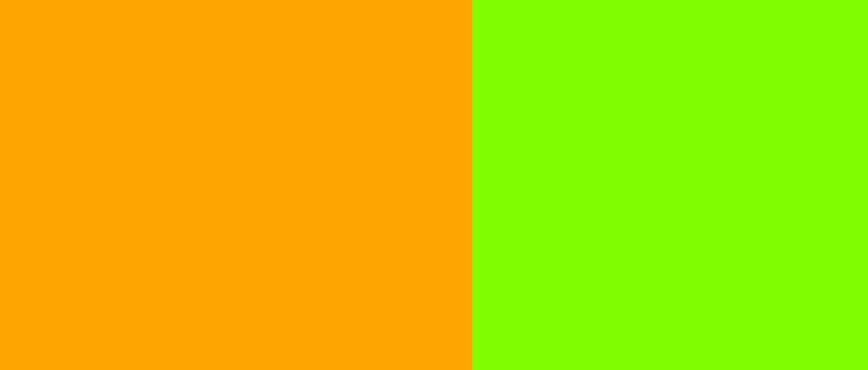
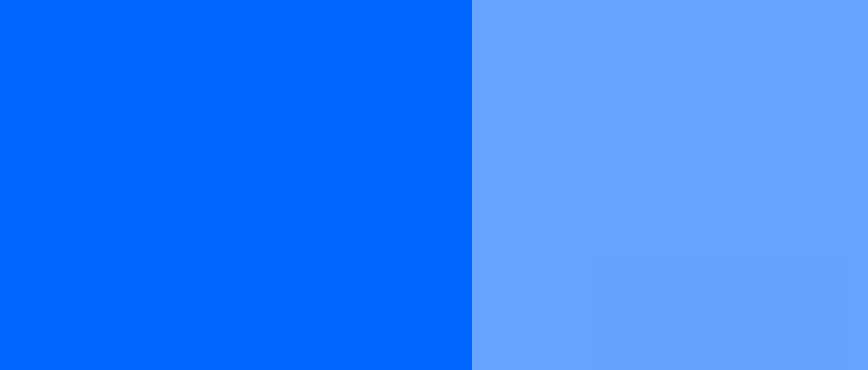
Before and after one commit to MohammadNourizadeh/chronometer, a website: page index.html in a window 1280 px wide. Shown: the top 370 px of the page, without its empty margins (168-1036 px from the left). Drawn offline with Linux system fonts and the light colour scheme.

Commit message:
chronometer page created

```diff
--- a/assets/js/chronometer.js
+++ b/assets/js/chronometer.js
@@ -0,0 +1,23 @@
+const choronometerPage = document.getElementById('chronometer-col');
+const clockPage = document.getElementById('clock-col');
+const king = document.getElementById('king');
+
+choronometerPage.addEventListener('click', () => {
+    king.innerHTML = '';
+
+    const second = '00';
+    const minutes = '00';
+    const hour = '00';
+
+    const chronometer = document.createElement('div');
+    chronometer.classList.add('container', 'vh-100', 'vw-100', 'd-flex', 'justify-content-center', 'align-items-center');
+
+    chronometer.innerHTML = `
+    <div class="row flex-column justify-content-center align-items-center">
+        <div class="col h2 p-5 text-center d-flex"><p class = "mx-5">${hour}</p> : <p class = "mx-5">${minutes}</p> : <p class = "mx-5">${second}</p></div>
+        <div class="col d-flex justify-content-center h2"><button class="btn btn-success px-5">start</button></div>
+    </div>
+    `;
+
+    king.appendChild(chronometer);
+})
--- a/assets/scss/chronometer.scss
+++ b/assets/scss/chronometer.scss
@@ -1,25 +1,28 @@
-*{
+* {
     padding: 0px;
     margin: 0px;
     box-sizing: border-box;
     text-transform: capitalize;
-    font-family: Georgia, 'Times New Roman', Times, serif;
+    font-family: 'Franklin Gothic Medium', sans-serif;
 }
 
-.king{
+.king {
 
-    .my-row{
+    .my-row {
 
-        .chronometer{
-            background-color: orange;
+        div {
+            background-color: rgb(0, 102, 255);
+            opacity: .6;
             font-size: 2rem;
-            text-shadow: 2px 2px 5px black;
-        }
+            color: black;
+            transition: font-size .3s ease-in-out;
 
-        .clock{
-            background-color: chartreuse;
-            font-size: 2rem;
-            text-shadow: 2px 2px 5px black;
+            &:hover{
+                opacity: 1;
+                cursor: pointer;
+                font-size: 2.6rem;
+                transition: font-size .3s ease-in-out;
+            }
         }
     }
 }
--- a/index.html
+++ b/index.html
@@ -12,10 +12,10 @@
     <title>chronometer</title>
 </head>
 <body>
-    <div class="container-fluid king">
+    <div class="container-fluid king" id="king">
         <div class="row my-row">
-            <div class="col chronometer vh-100 d-flex justify-content-center align-items-center">chronometer</div>
-            <div class="col clock vh-100 d-flex justify-content-center align-items-center">clock</div>
+            <div class="col chronometer vh-100 d-flex justify-content-center align-items-center" id="chronometer-col">chronometer</div>
+            <div class="col clock vh-100 d-flex justify-content-center align-items-center" id="clock-col">clock</div>
         </div>
     </div>
 </body>
```
Also changed, not shown: assets/css/chronometer.css, 1 other file.
